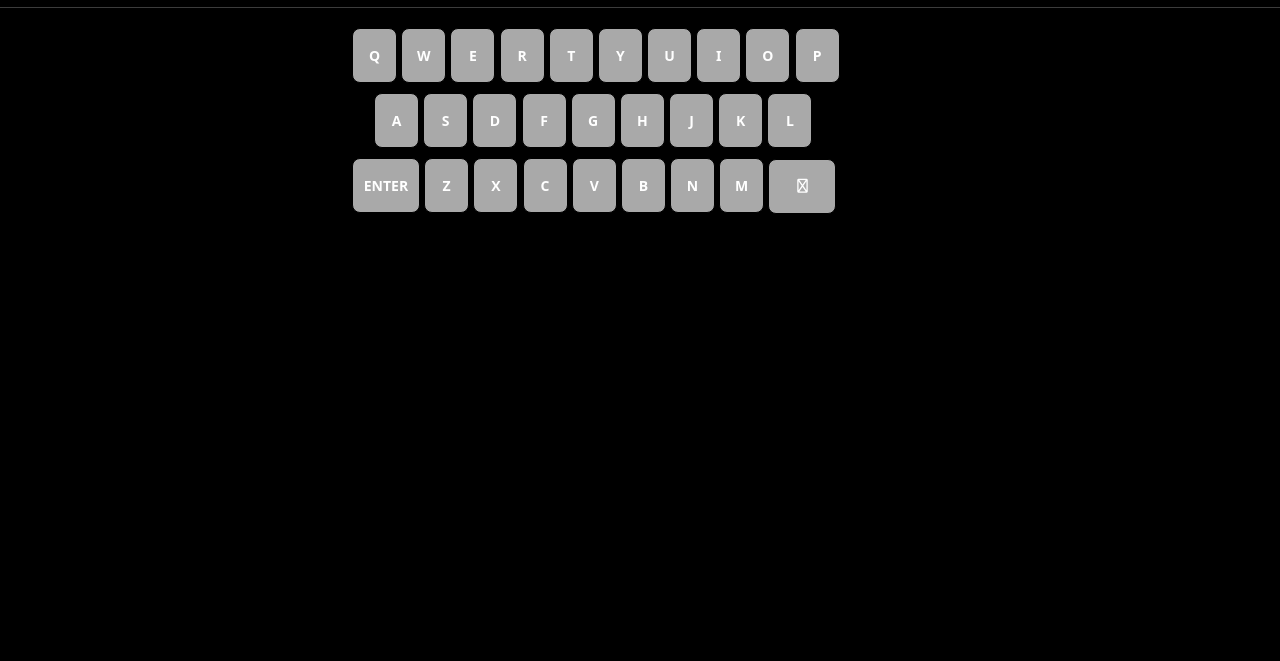
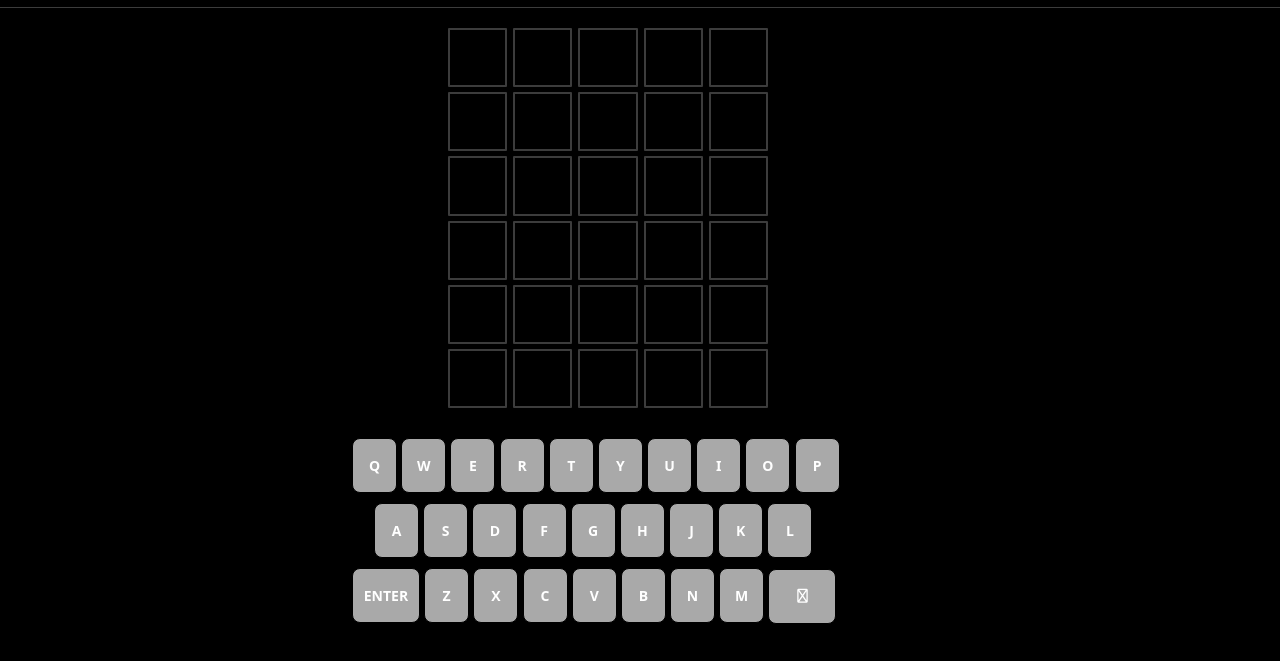
Before and after one commit to Sachin-Sharma5544/Wordle-Project, a plain HTML site: page index.html in a window 1280 px wide. Shown: the part 69-730 px from the top of the page. Drawn offline with nearby package versions, Linux system fonts and the light colour scheme.

Commit message:
Wordle UI designing part complete

```diff
--- a/index.html
+++ b/index.html
@@ -34,6 +34,58 @@
         </div>
     </nav>
 
+    <section class="word-holder">
+        <div class="my-grid-container">
+            <div class="grid-wrapper-container">
+                <div class="my-word-grid-wrapper">
+                    <div class="my-word-grid">
+                        <div class="grid-cell"></div>
+                        <div class="grid-cell"></div>
+                        <div class="grid-cell"></div>
+                        <div class="grid-cell"></div>
+                        <div class="grid-cell"></div>
+                    </div>
+                    <div class="my-word-grid">
+                        <div class="grid-cell"></div>
+                        <div class="grid-cell"></div>
+                        <div class="grid-cell"></div>
+                        <div class="grid-cell"></div>
+                        <div class="grid-cell"></div>
+                    </div>
+                    <div class="my-word-grid">
+                        <div class="grid-cell"></div>
+                        <div class="grid-cell"></div>
+                        <div class="grid-cell"></div>
+                        <div class="grid-cell"></div>
+                        <div class="grid-cell"></div>
+                    </div>
+                    <div class="my-word-grid">
+                        <div class="grid-cell"></div>
+                        <div class="grid-cell"></div>
+                        <div class="grid-cell"></div>
+                        <div class="grid-cell"></div>
+                        <div class="grid-cell"></div>
+                    </div>
+                    <div class="my-word-grid">
+                        <div class="grid-cell"></div>
+                        <div class="grid-cell"></div>
+                        <div class="grid-cell"></div>
+                        <div class="grid-cell"></div>
+                        <div class="grid-cell"></div>
+                    </div>
+                    <div class="my-word-grid">
+                        <div class="grid-cell"></div>
+                        <div class="grid-cell"></div>
+                        <div class="grid-cell"></div>
+                        <div class="grid-cell"></div>
+                        <div class="grid-cell"></div>
+                    </div>
+                </div>
+            </div>
+        </div>
+
+    </section>
+
 
 
     <div class="keyboard-module">
@@ -50,7 +102,7 @@
                 <button>o</button>
                 <button>p</button>
             </div>
-            <div class="my-kb-row second-row">
+            <div class="my-kb-row kb-second-row">
                 <button>a</button>
                 <button>s</button>
                 <button>d</button>
--- a/styles.css
+++ b/styles.css
@@ -4,6 +4,8 @@
     box-sizing: border-box;
 
 }
+
+/* Navigation bar styling */
 
 .hz-line {
     border-bottom: 1px solid rgb(60, 60, 60);
@@ -32,6 +34,8 @@ div.header-right > i {
     transform: rotateY(180deg);
 }
 
+/* Keyboard module styling */
+
 .my-kb-row-wrapper {
     width: 45%;
     margin: 10px auto;
@@ -58,12 +62,44 @@ div.header-right > i {
     width: 68px;
 }
 
-.second-row {
+.kb-second-row {
     margin-left: 22px;
 }
-
-
 
 .key-uppercase  button{
     text-transform: uppercase;
 }
+
+/* Word Holder styling */
+
+.my-grid-container {
+    margin: 20px auto;
+}
+
+.grid-wrapper-container {
+    width: 30%;
+    margin: 0 auto;
+}
+
+.my-word-grid-wrapper {
+    height: 380px;
+    width: 320px;
+    display: grid;
+    grid-template-rows: repeat(6, 1fr);
+    gap: 5px;
+}
+
+.my-word-grid {
+    display: grid;
+    grid-template-columns: repeat(5,1fr);
+    gap: 6px;
+}
+
+.my-word-grid .grid-cell {
+    border: 2px solid rgb(60, 60, 60);
+    font-size: 35px;
+    text-align: center;
+    font-weight: bold;
+    border-radius: 1px;
+
+}
```
